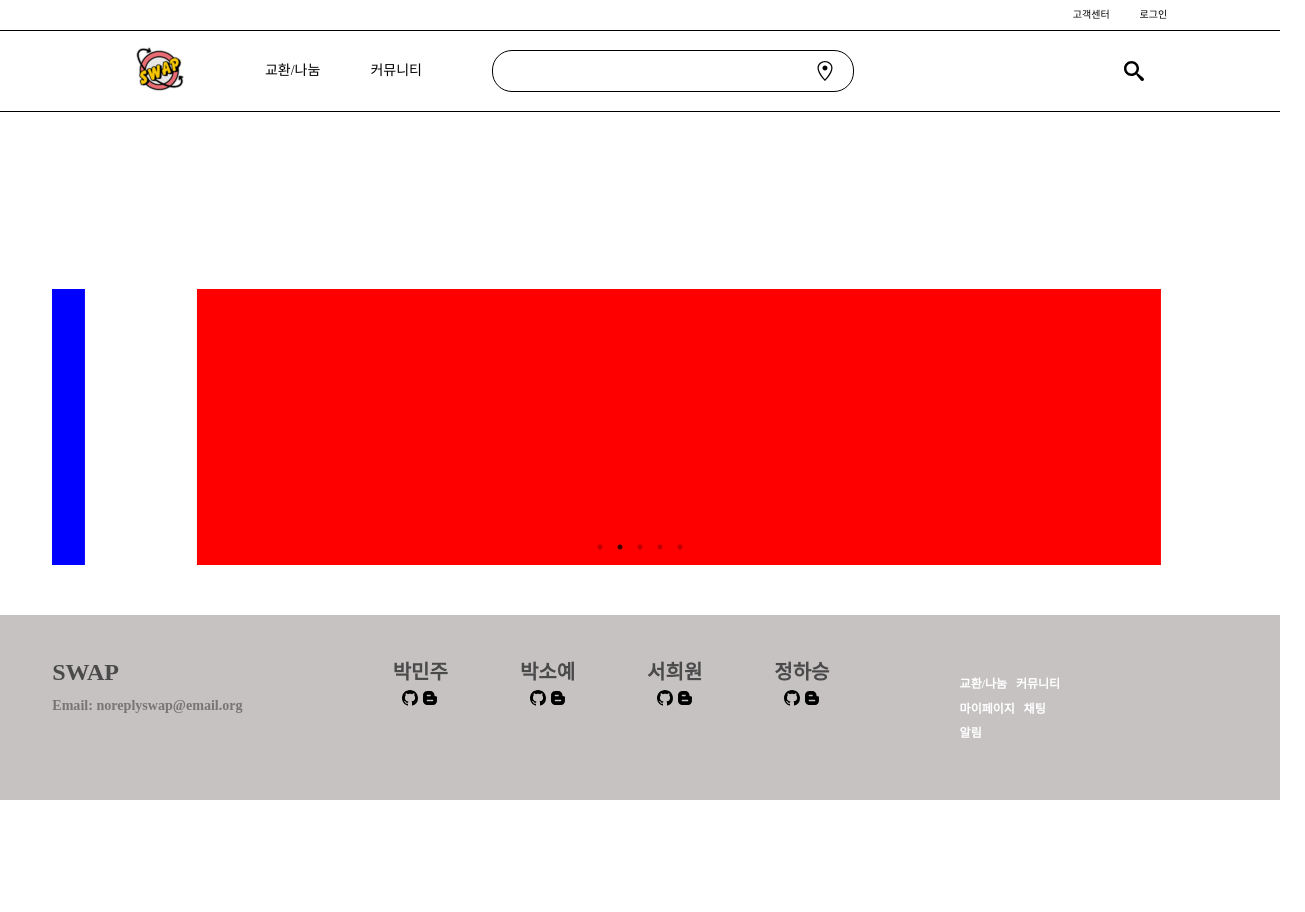
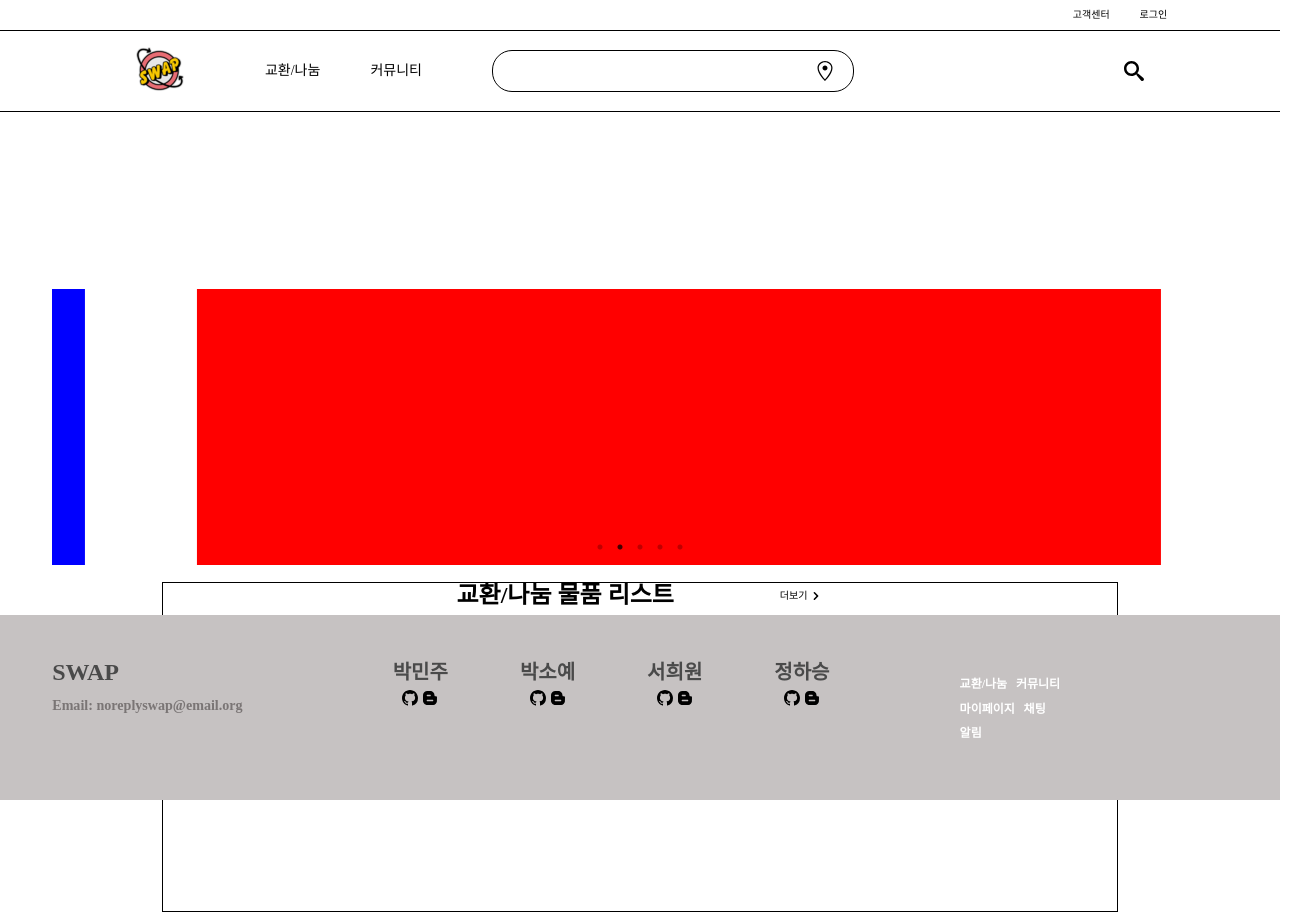
Before and after one commit to project-swap/swap, a React (Create React App) app: page / in a window 1280 px wide. Shown: the whole page, 1305 px wide, since content can reach past the window. Before the commit the page ends 800 px from the top, so only its background shows below. Built offline with nearby package versions, Linux system fonts and the light colour scheme; no server answers; the database is empty.

Commit message:
Feat : 메인 교환/나눔 리스트 Test Section 추가
- 메인 교환/나눔 리스트 Test Section 추가

```diff
--- /dev/null
+++ b/src/components/Main/ExchangeAndShareList.js
@@ -0,0 +1,67 @@
+import React from 'react';
+import styled from 'styled-components';
+import { Link } from 'react-router-dom';
+import { getTest } from '../../atoms/atoms';
+import { useRecoilValue } from 'recoil';
+
+// image,icon, font-style
+import { HiChevronRight } from 'react-icons/hi';
+import { linkStyle } from '../../styles/linkStyle';
+
+const Container = styled.section`
+  width: 22.94rem;
+`;
+const ExchangeAndShareListTitle = styled.div`
+  height: 2.63rem;
+  font-size: 1.5rem;
+  font-weight: bold;
+`;
+const TopContainer = styled.div`
+  display: flex;
+  justify-content: space-between;
+  border-bottom: solid 2px black;
+`;
+
+const ViewMoreContainer = styled.div`
+  display: flex;
+  align-items: center;
+  margin-top: 0.3rem;
+`;
+
+const ViewMore = styled.span`
+  font-size: 0.63rem;
+`;
+
+const ExchangeAndShareListContainer = styled.div`
+  height: 17.75rem;
+`;
+// const ExchangeAndShareItem = styled.div``;
+// const ExchangeAndShareImage = styled.div``;
+// const ExchangeAndSharetitle = styled.div``;
+// const ExchangeAndShareContent = styled.div``;
+// const ExchangeAndShareBtn = styled.div``;
+
+const ExchangeAndShareList = () => {
+  const state = useRecoilValue(getTest);
+  console.log(state);
+  return (
+    <>
+      <Container>
+        <TopContainer>
+          <ExchangeAndShareListTitle>
+            교환/나눔 물품 리스트
+          </ExchangeAndShareListTitle>
+          <Link to="/" style={linkStyle}>
+            <ViewMoreContainer>
+              <ViewMore>더보기</ViewMore>
+              <HiChevronRight />
+            </ViewMoreContainer>
+          </Link>
+        </TopContainer>
+        <ExchangeAndShareListContainer></ExchangeAndShareListContainer>
+      </Container>
+    </>
+  );
+};
+
+export default ExchangeAndShareList;
--- a/src/pages/Main.js
+++ b/src/pages/Main.js
@@ -1,6 +1,8 @@
 import React from 'react';
 import { getTest } from '../atoms/atoms';
 import { useRecoilValue } from 'recoil';
+import styled from 'styled-components';
+import ExchangeAndShareList from '../components/Main/ExchangeAndShareList';
 
 // import { firestore } from '../firebase';
 
@@ -12,6 +14,18 @@ import Carousel from '../components/Carousel';
 function Main() {
   const state = useRecoilValue(getTest);
   console.log(state);
+  const MainContainer = styled.div`
+    display: flex;
+    flex-direction: column;
+    align-items: center;
+  `;
+  const SectionContainer = styled.div`
+    display: flex;
+    justify-content: center;
+    width: 59.625rem;
+    border: solid 1px black;
+    margin-top: 0.88rem;
+  `;
 
   // const storageRef = firebaseStorage.ref();
   // const saveRoute = storageRef.child('images/' + '파일명');
@@ -20,10 +34,15 @@ function Main() {
   return (
     <>
       <NavBar />
-      <Carousel />
-      {/* {state.map(el => {
+      <MainContainer>
+        <Carousel />
+        {/* {state.map(el => {
         return el.title;
       })} */}
+        <SectionContainer>
+          <ExchangeAndShareList />
+        </SectionContainer>
+      </MainContainer>
       <Footer />
     </>
   );
```
